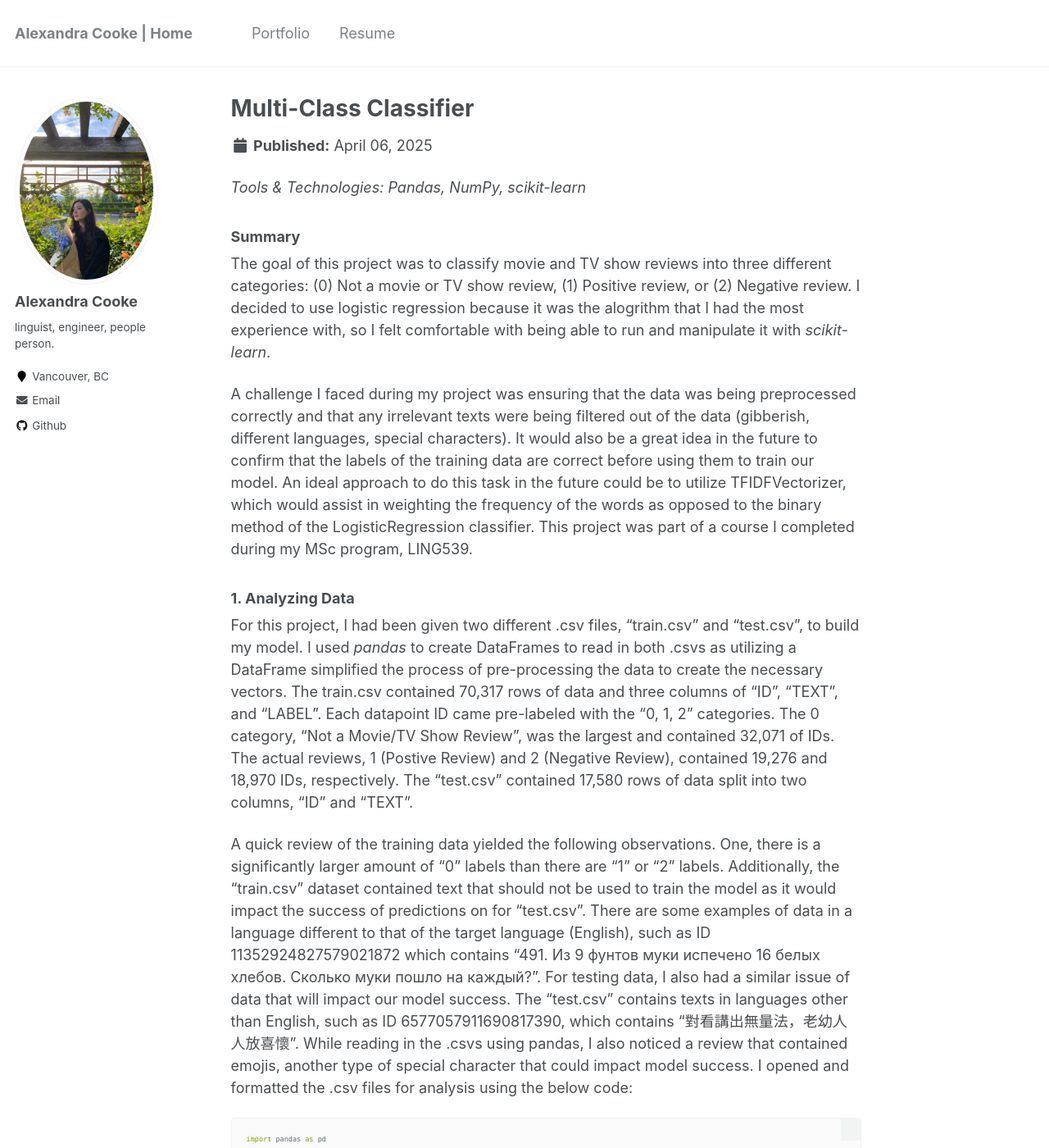
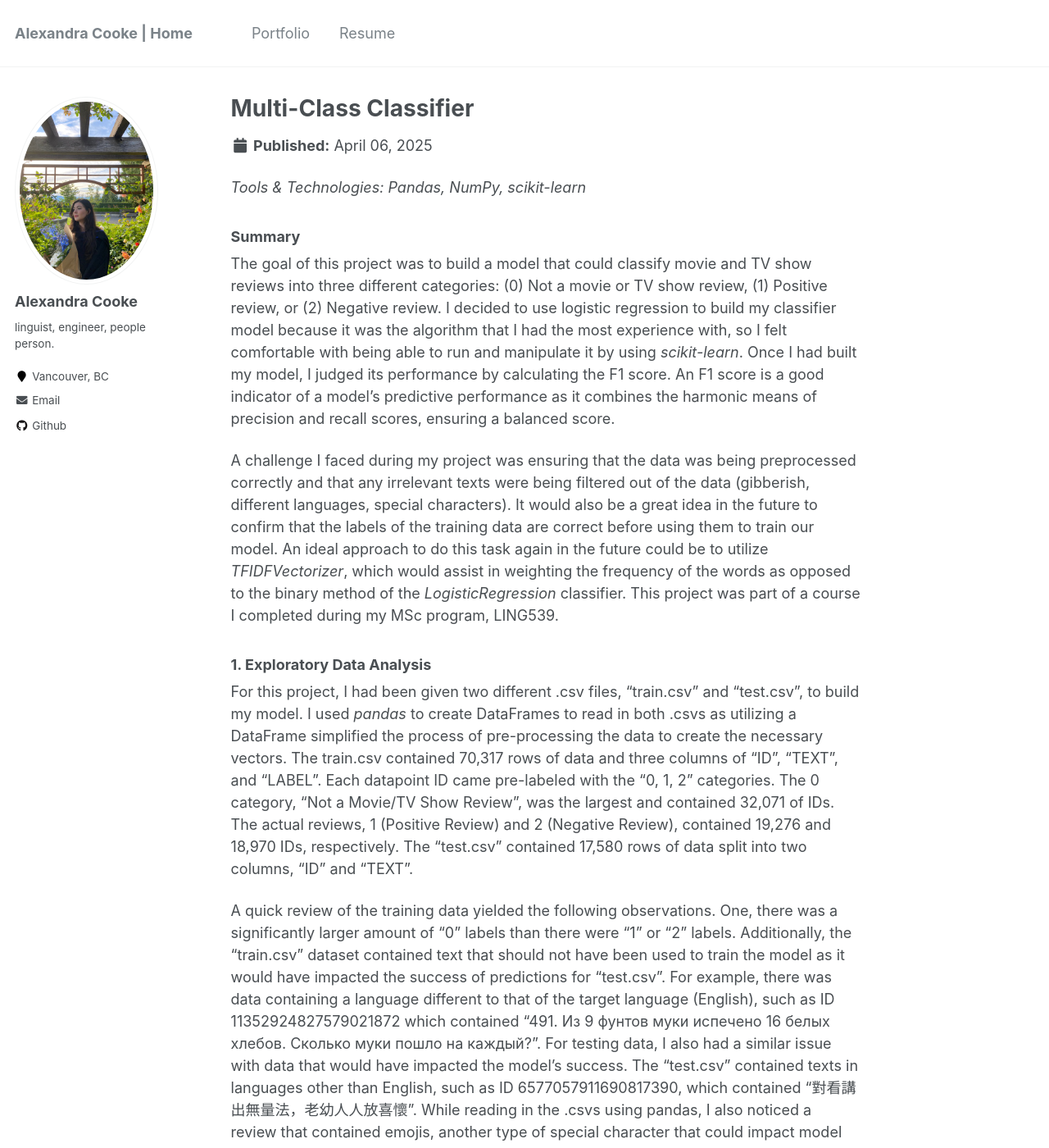
Before and after one commit to acooke82/acooke82.github.io, a Jekyll site: the page built from _portfolio/portfolio-2.md, in a window 1280 px wide and 1400 px high. Shown: the whole window at 82% size. Built offline with Jekyll 4.4.1, drawn with Linux system fonts in a browser that asks for light colours; some of the changed text lies outside the part shown.

Commit message:
Update portfolio-2.md
- outlined subheadings

````diff
--- a/_portfolio/portfolio-2.md
+++ b/_portfolio/portfolio-2.md
@@ -7,15 +7,15 @@ _Tools & Technologies: Pandas, NumPy, scikit-learn_
 
 ### Summary
 
-The goal of this project was to classify movie and TV show reviews into three different categories: (0) Not a movie or TV show review, (1) Positive review, or (2) Negative review. I decided to use logistic regression because it was the alogrithm that I had the most experience with, so I felt comfortable with being able to run and manipulate it with *scikit-learn*.
+The goal of this project was to build a model that could classify movie and TV show reviews into three different categories: (0) Not a movie or TV show review, (1) Positive review, or (2) Negative review. I decided to use logistic regression to build my classifier model because it was the algorithm that I had the most experience with, so I felt comfortable with being able to run and manipulate it by using *scikit-learn*. Once I had built my model, I judged its performance by calculating the F1 score. An F1 score is a good indicator of a model's predictive performance as it combines the harmonic means of precision and recall scores, ensuring a balanced score.
 
-A challenge I faced during my project was ensuring that the data was being preprocessed correctly and that any irrelevant texts were being filtered out of the data (gibberish, different languages, special characters). It would also be a great idea in the future to confirm that the labels of the training data are correct before using them to train our model. An ideal approach to do this task in the future could be to utilize TFIDFVectorizer, which would assist in weighting the frequency of the words as opposed to the binary method of the LogisticRegression classifier. This project was part of a course I completed during my MSc program, LING539.
+A challenge I faced during my project was ensuring that the data was being preprocessed correctly and that any irrelevant texts were being filtered out of the data (gibberish, different languages, special characters). It would also be a great idea in the future to confirm that the labels of the training data are correct before using them to train our model. An ideal approach to do this task again in the future could be to utilize *TFIDFVectorizer*, which would assist in weighting the frequency of the words as opposed to the binary method of the *LogisticRegression* classifier. This project was part of a course I completed during my MSc program, LING539.
 
-### 1. Analyzing Data
+### 1. Exploratory Data Analysis
 
-For this project, I had been given two different .csv files, "train.csv" and "test.csv", to build my model. I used *pandas* to create DataFrames to read in both .csvs as utilizing a DataFrame simplified the process of pre-processing the data to create the necessary vectors. The train.csv contained 70,317 rows of data and three columns of "ID", "TEXT", and "LABEL". Each datapoint ID came pre-labeled with the "0, 1, 2" categories. The 0 category, "Not a Movie/TV Show Review", was the largest and contained 32,071 of IDs. The actual reviews, 1 (Postive Review) and 2 (Negative Review), contained 19,276 and 18,970 IDs, respectively. The "test.csv" contained 17,580 rows of data split into two columns, "ID" and "TEXT".
+For this project, I had been given two different .csv files, "train.csv" and "test.csv", to build my model. I used *pandas* to create DataFrames to read in both .csvs as utilizing a DataFrame simplified the process of pre-processing the data to create the necessary vectors. The train.csv contained 70,317 rows of data and three columns of "ID", "TEXT", and "LABEL". Each datapoint ID came pre-labeled with the "0, 1, 2" categories. The 0 category, "Not a Movie/TV Show Review", was the largest and contained 32,071 of IDs. The actual reviews, 1 (Positive Review) and 2 (Negative Review), contained 19,276 and 18,970 IDs, respectively. The "test.csv" contained 17,580 rows of data split into two columns, "ID" and "TEXT".
 
-A quick review of the training data yielded the following observations. One, there is a significantly larger amount of "0" labels than there are "1" or "2" labels. Additionally, the "train.csv" dataset contained text that should not be used to train the model as it would impact the success of predictions on for "test.csv". There are some examples of data in a language different to that of the target language (English), such as ID 11352924827579021872 which contains "491. Из 9 фунтов муки испечено 16 белых хлебов. Сколько муки пошло на каждый?". For testing data, I also had a similar issue of data that will impact our model success. The "test.csv" contains texts in languages other than English, such as ID 6577057911690817390, which contains "對看講出無量法，老幼人人放喜懷". While reading in the .csvs using pandas, I also noticed a review that contained emojis, another type of special character that could impact model success. I opened and formatted the .csv files for analysis using the below code:
+A quick review of the training data yielded the following observations. One, there was a significantly larger amount of "0" labels than there were "1" or "2" labels. Additionally, the "train.csv" dataset contained text that should not have been used to train the model as it would have impacted the success of predictions for "test.csv". For example, there was data containing a language different to that of the target language (English), such as ID 11352924827579021872 which contained "491. Из 9 фунтов муки испечено 16 белых хлебов. Сколько муки пошло на каждый?". For testing data, I also had a similar issue with data that would have impacted the model's success. The "test.csv" contained texts in languages other than English, such as ID 6577057911690817390, which contained "對看講出無量法，老幼人人放喜懷". While reading in the .csvs using pandas, I also noticed a review that contained emojis, another type of special character that could impact model success. I opened and formatted the .csv files for analysis using the below code:
 
 ```python
 import pandas as pd
@@ -33,9 +33,11 @@ data2 = pd.read_csv(r"C:\Users\Alex\Downloads\ling-539-sp-2024-class-competition
 #data2.head()
 ```
 
+Once I had finished analyzing and formatting both sets of data, I was able to move into the steps for training the model.
+
 ### 2. Training the Model
 
-To train the model, I first needed to create vectors for the labels (0,1,2) and text from the training data. I made use of both *CountVectorizer* and *LabelEncoder* in order to convert the "TEXT" columns into feature vectors that could be recognized by the fit/predict aspects of the LogisticRegression classifier as well as to convert the "LABEL" columns into a label vector that would assign new values to our "test.csv" IDs. Please see below for how I created the vectors:
+To train the model, I first needed to create vectors for the labels (0,1,2) and text from the training data. I made use of both *CountVectorizer* and *LabelEncoder* in order to convert the "TEXT" columns into feature vectors that could be recognized by the fit/predict aspects of the LogisticRegression classifier as well as to convert the "LABEL" columns into a label vector that would assign new values to our "test.csv" IDs in the future. Please see below for how I created the vectors:
 
 ```python
 #creating features from the training data text
@@ -47,7 +49,7 @@ le = LabelEncoder()
 y = le.fit_transform(data['LABEL'])
 ```
 
-Once the vectors have been created, I could train my model using them and adjust the LogisticRegression parameters as necessary to create the final feature vector. This is a pretty quick process thanks to scikit-learn:
+Once the vectors had been created I could train my model with them, adjusting the LogisticRegression parameters as necessary. I bumped up the default value for max_iter, which is 100, to 10,000 and added random_state set to 42. Depending on your solver of choice and data, you need to adjust the max_iter to get your solver to converge and reach the optimal solution. Setting random_state to 42 allows the dataset to be shuffled and is a standard value to use (along with 0). Training the model and updating parameteres is a pretty quick process thanks to scikit-learn:
 
 ```python
 #train the model
@@ -57,7 +59,7 @@ model = LR.fit(x,y)
 
 ### 3. Analyzing Test Data
 
-Once the model has been fit succesfully, I could create a new feature vector for the 'TEXT' column that represents the test data:
+Once the model had been fit successfully, I could create a new feature vector for a 'TEXT' column that represents the test data. This process mirrors the one for the training data above:
 
 ```python
 #creating features from the test data text
@@ -67,6 +69,7 @@ x2 = cv.transform(data2['TEXT'].apply(lambda x: np.str_(x)))
 
 ### 4. Predictions & Outputs
 
+Now that I had a trained model and final feature vector, it was time to check how well the model performed. To create predictions for the new feature vector, I ran the following code:
 
 ```python
 #get predictions
@@ -77,7 +80,7 @@ predictions = LR.predict(x2)
 #print(len(predictions))
 ```
 
-Pandas DataFrames also simplified the process of outputting and saving my prediction results, as I could simply create a new .csv with headers and columns of my choice.
+To analyze the predictions, I output them into a .csv file for easier viewing. Pandas DataFrames simplified this process of outputting and saving my prediction results, as I could simply create a new .csv with headers and columns of my choice:
 
 ```python
 #creating .csv
@@ -87,4 +90,6 @@ csv = pd.DataFrame({"ID":list(data2["ID"]), "LABEL":list(predictions)})
 csv.to_csv(r"C:\Users\Alex\Downloads\final3.csv",index=False)
 ```
 
-### Results
+### 5. Results
+
+The final iteration of my model, as outlined above, performed with an F1 score just over 90%. I was pleased to see that all non-English reviews were categorized as "0", which is what I would have expected. To check my precision and recall scores, I used the libraries *recall_score* and *precision_score*.
````
